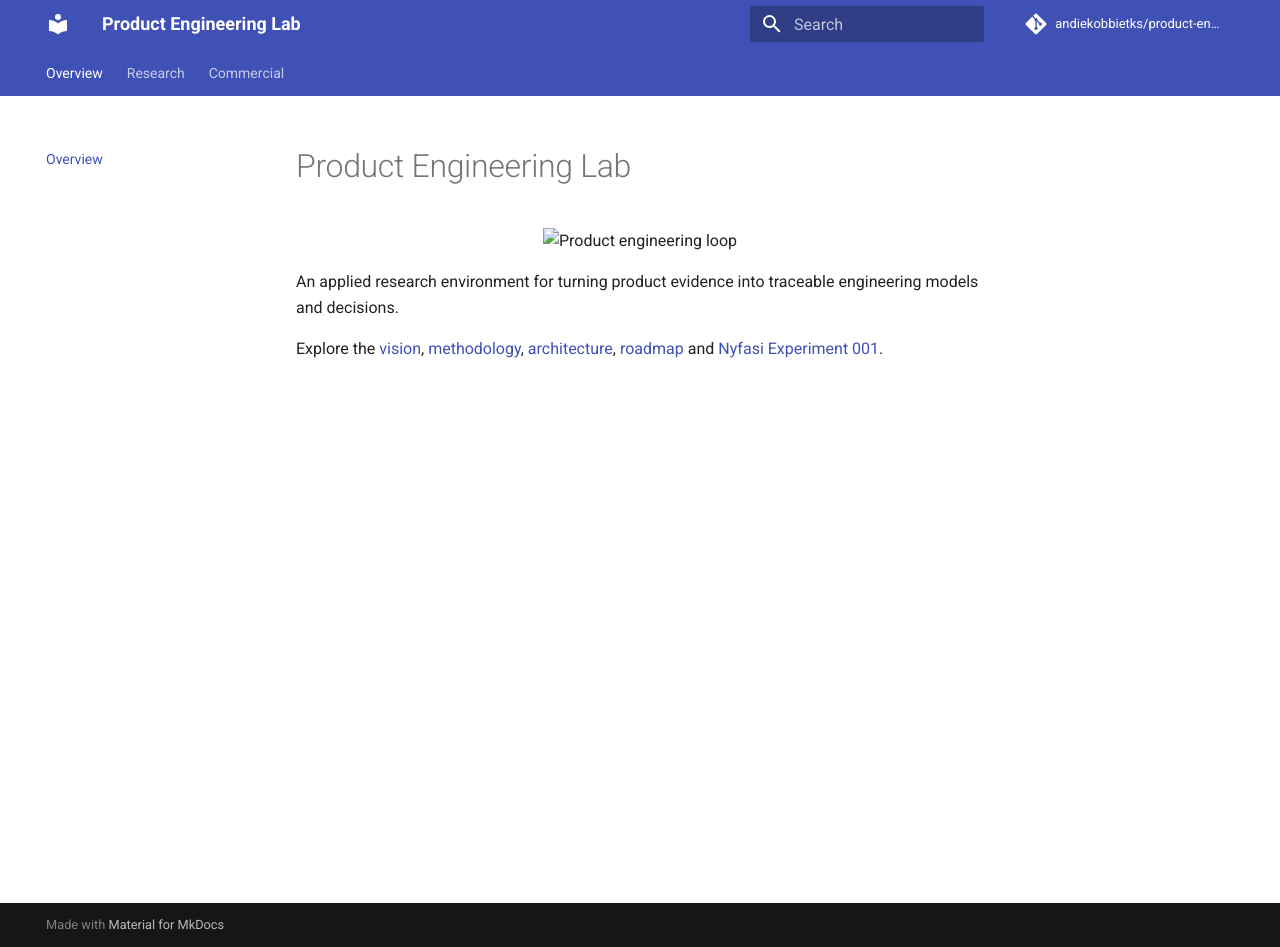
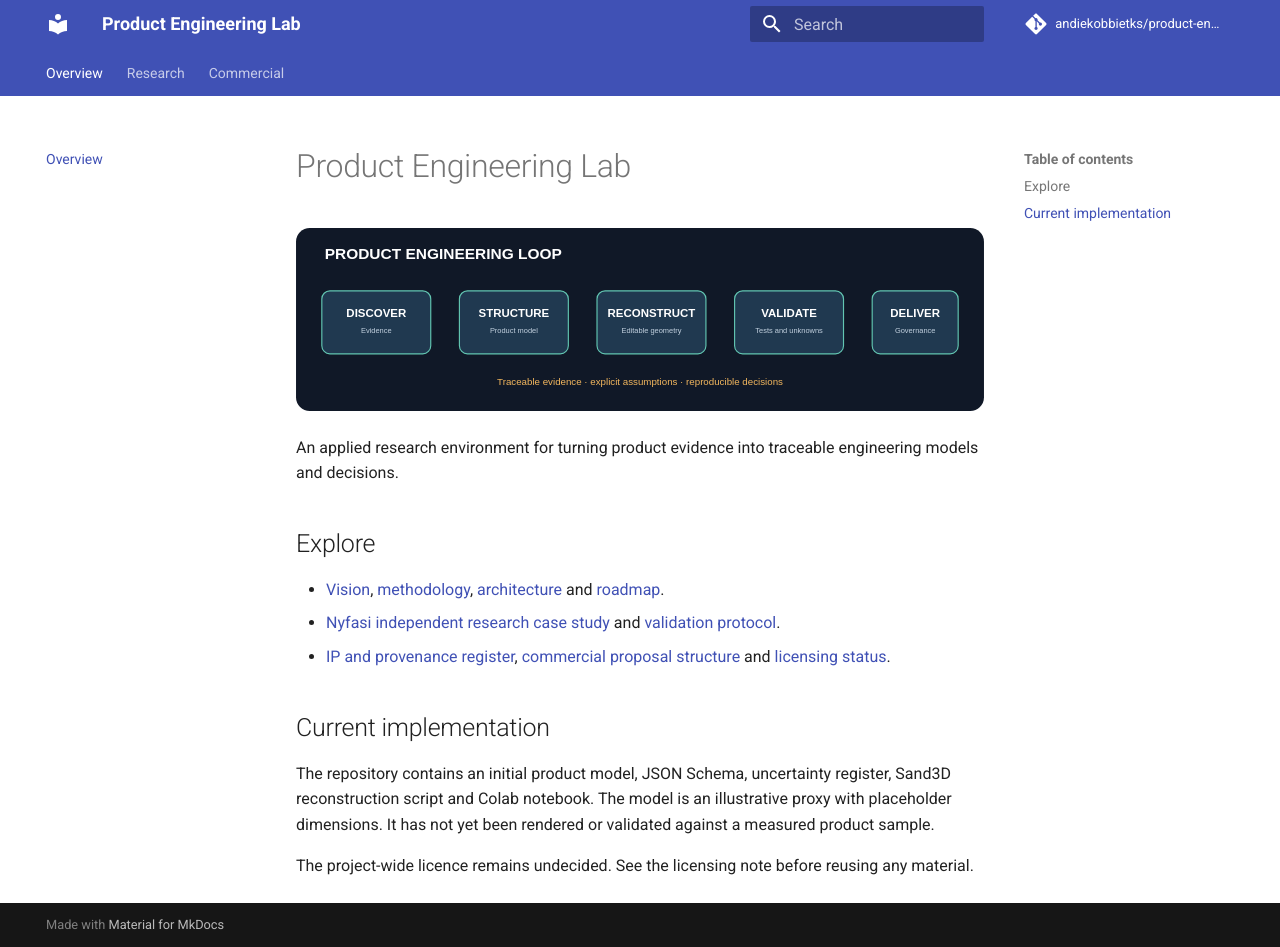
Before and after one commit to andiekobbietks/product-engineering-lab, an MkDocs documentation site: the page built from docs/index.md, in a window 1280 px wide and 947 px high. Built offline with MkDocs 1.6.1 and Material for MkDocs 9.7.7, drawn with Linux system fonts in a browser that asks for light colours; comment, search, counter and statistics services are not loaded.

Commit message:
Update docs/index.md

```diff
--- a/docs/index.md
+++ b/docs/index.md
@@ -1,7 +1,17 @@
 # Product Engineering Lab
 
-<p align="center"><img src="../assets/diagrams/product-engineering-loop.svg" alt="Product engineering loop" width="900"></p>
+<p align="center"><img src="assets/product-engineering-loop.svg" alt="Product engineering loop" width="900"></p>
 
 An applied research environment for turning product evidence into traceable engineering models and decisions.
 
-Explore the [vision](vision.md), [methodology](methodology.md), [architecture](architecture.md), [roadmap](roadmap.md) and [Nyfasi Experiment 001](../experiments/001-nyfasi-reconstruction/README.md).
+## Explore
+
+- [Vision](vision.md), [methodology](methodology.md), [architecture](architecture.md) and [roadmap](roadmap.md).
+- [Nyfasi independent research case study](experiments/nyfasi.md) and [validation protocol](experiments/nyfasi-validation.md).
+- [IP and provenance register](ip-register.md), [commercial proposal structure](commercial-proposal.md) and [licensing status](../LICENSING.md).
+
+## Current implementation
+
+The repository contains an initial product model, JSON Schema, uncertainty register, Sand3D reconstruction script and Colab notebook. The model is an illustrative proxy with placeholder dimensions. It has not yet been rendered or validated against a measured product sample.
+
+The project-wide licence remains undecided. See the licensing note before reusing any material.
```
